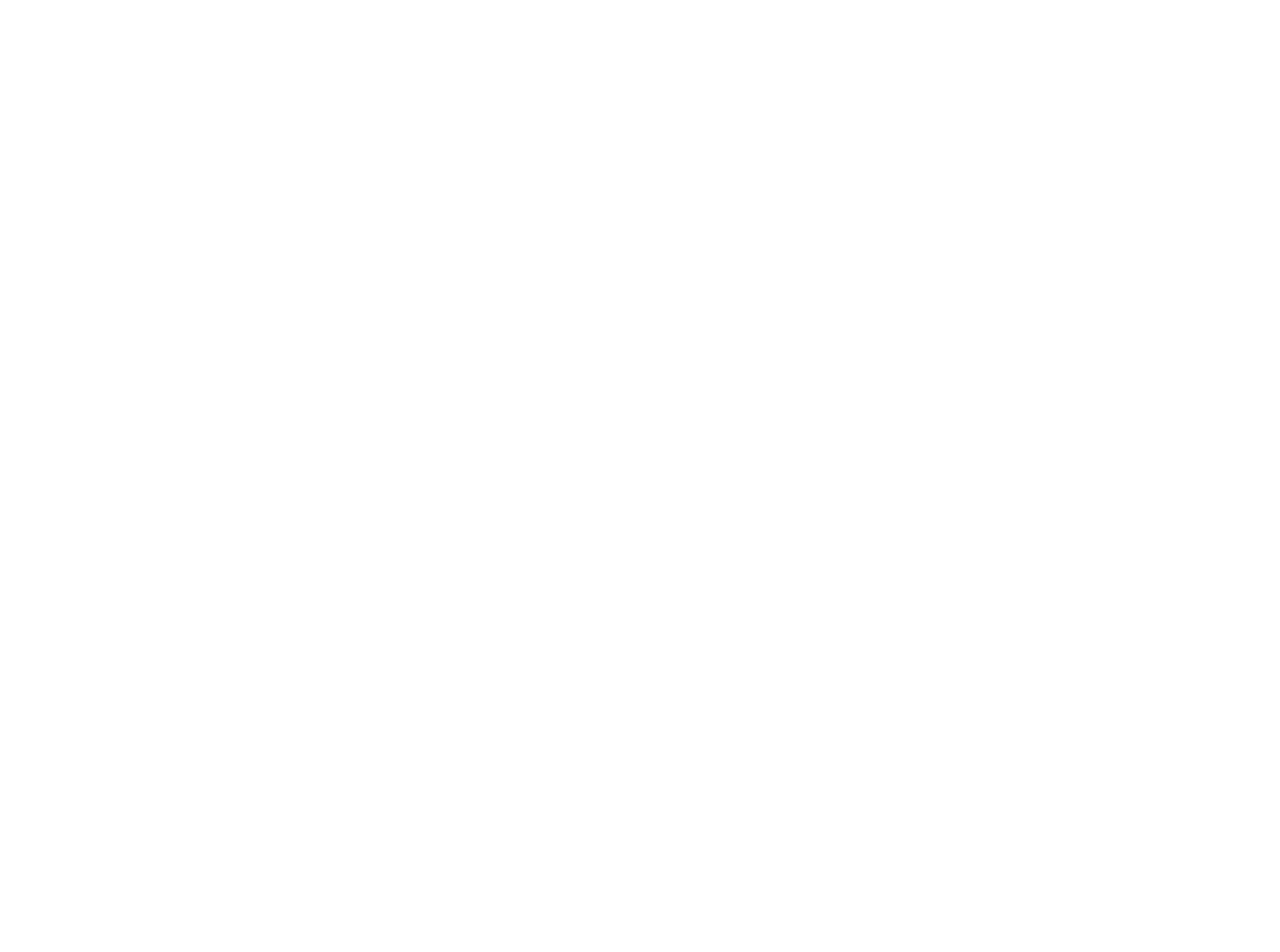
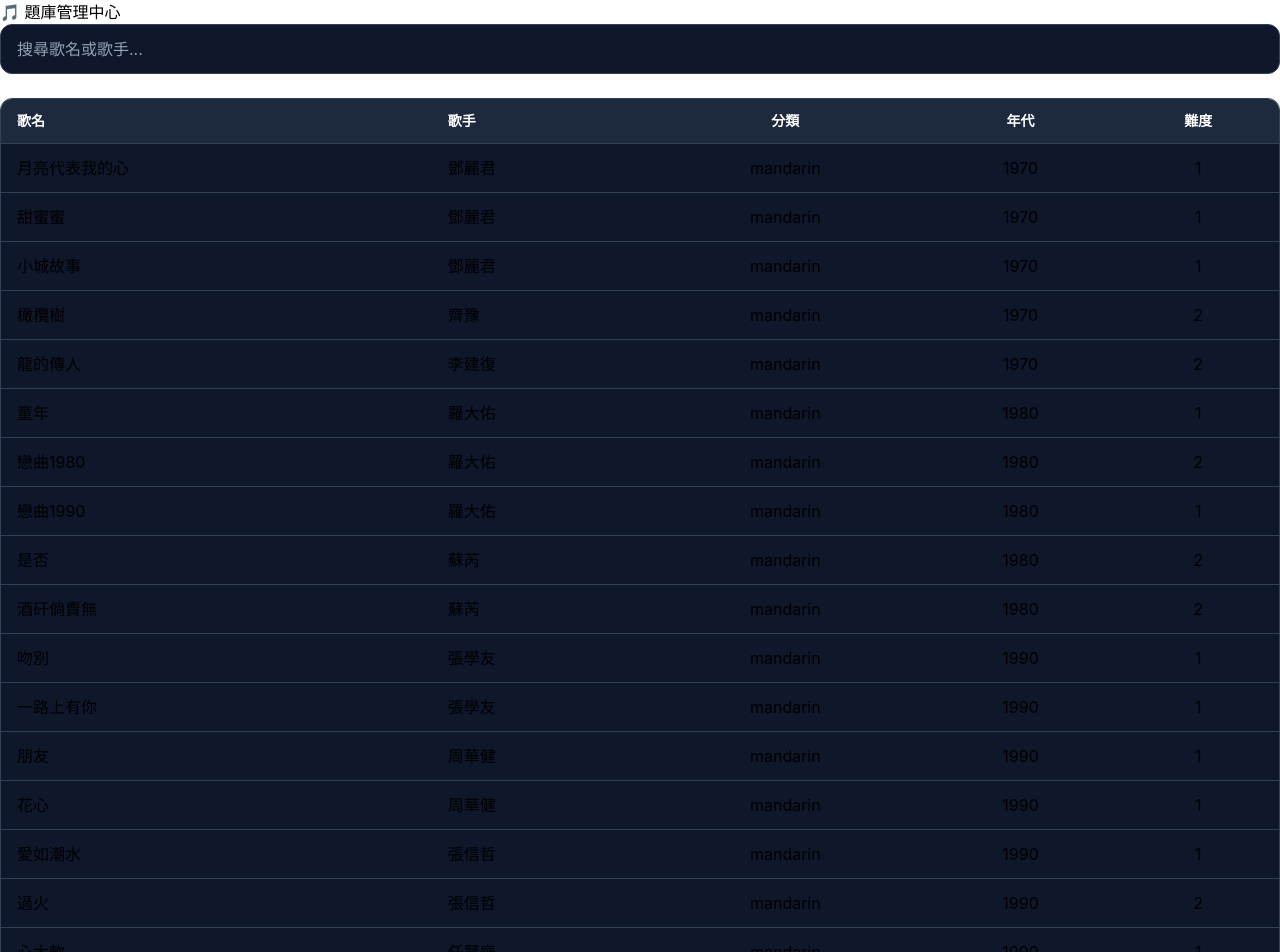
Before and after one commit to utalul/golden-song-king, a React (Vite) app: page /admin in a window 1280 px wide. Before the commit this address had no page. Shown: the top 952 px of the page. Before the commit the page ends 800 px from the top, so only its background shows below. Built offline with nearby package versions, Linux system fonts and the light colour scheme.

Commit message:
feat(admin): add searchable song manager

```diff
--- a/src/App.jsx
+++ b/src/App.jsx
@@ -10,6 +10,7 @@ import Join from "./pages/Join";
 import Lobby from "./pages/Lobby";
 import Game from "./pages/Game";
 import ImportSongs from "./pages/ImportSongs";
+import Admin from "./pages/Admin";
 
 function App() {
   return (
@@ -43,6 +44,10 @@ function App() {
   path="/import"
   element={<ImportSongs />}
 />
+<Route
+  path="/admin"
+  element={<Admin />}
+/>
       </Routes>
     </BrowserRouter>
   );
--- /dev/null
+++ b/src/components/admin/SearchBar.jsx
@@ -0,0 +1,27 @@
+export default function SearchBar({
+  value,
+  onChange
+}) {
+  return (
+    <input
+      type="text"
+      value={value}
+      onChange={(e) => onChange(e.target.value)}
+      placeholder="搜尋歌名或歌手..."
+      className="
+        w-full
+        rounded-xl
+        border
+        border-slate-700
+        bg-slate-900
+        px-4
+        py-3
+        text-white
+        placeholder:text-slate-400
+        focus:outline-none
+        focus:ring-2
+        focus:ring-sky-500
+      "
+    />
+  );
+}
--- /dev/null
+++ b/src/components/admin/SongTable.jsx
@@ -0,0 +1,73 @@
+import songs from "../../data/songs/all.json";
+
+export default function SongTable({
+  keyword = ""
+}) {
+const filteredSongs = songs.filter((song) => {
+  const text = `${song.songName}${song.artist}`.toLowerCase();
+
+  return text.includes(keyword.toLowerCase());
+});
+return (
+    <div className="mt-6 overflow-x-auto rounded-xl border border-slate-700">
+      <table className="min-w-full divide-y divide-slate-700">
+        <thead className="bg-slate-800">
+          <tr>
+            <th className="px-4 py-3 text-left text-sm font-semibold text-white">
+              歌名
+            </th>
+
+            <th className="px-4 py-3 text-left text-sm font-semibold text-white">
+              歌手
+            </th>
+
+            <th className="px-4 py-3 text-center text-sm font-semibold text-white">
+              分類
+            </th>
+
+            <th className="px-4 py-3 text-center text-sm font-semibold text-white">
+              年代
+            </th>
+
+            <th className="px-4 py-3 text-center text-sm font-semibold text-white">
+              難度
+            </th>
+          </tr>
+        </thead>
+
+        <tbody className="divide-y divide-slate-700 bg-slate-900">
+  {filteredSongs.map((song, index) => (
+    <tr
+      key={index}
+      className="hover:bg-slate-800 transition-colors"
+    >
+      <td className="px-4 py-3">
+        {song.songName}
+      </td>
+
+      <td className="px-4 py-3">
+        {song.artist}
+      </td>
+
+      <td className="px-4 py-3 text-center">
+        {song.category}
+      </td>
+
+      <td className="px-4 py-3 text-center">
+        {song.decade}
+      </td>
+
+      <td className="px-4 py-3 text-center">
+        {song.difficulty}
+      </td>
+    </tr>
+  ))}
+</tbody>
+      </table>
+
+      <div className="border-t border-slate-700 bg-slate-800 px-4 py-3 text-sm text-slate-300">
+        共 {filteredSongs.length} / {songs.length} 首歌曲
+      </div>
+    </div>
+  );
+}
--- a/src/data/songs/all.json
+++ b/src/data/songs/all.json
@@ -1,56 +1,402 @@
 [
-  {"songName":"月亮代表我的心","artist":"鄧麗君","decade":"1970","spotifyId":"","difficulty":1},
-  {"songName":"甜蜜蜜","artist":"鄧麗君","decade":"1970","spotifyId":"","difficulty":1},
-  {"songName":"小城故事","artist":"鄧麗君","decade":"1970","spotifyId":"","difficulty":1},
-  {"songName":"橄欖樹","artist":"齊豫","decade":"1970","spotifyId":"","difficulty":2},
-  {"songName":"龍的傳人","artist":"李建復","decade":"1970","spotifyId":"","difficulty":2},
-
-  {"songName":"童年","artist":"羅大佑","decade":"1980","spotifyId":"","difficulty":1},
-  {"songName":"戀曲1980","artist":"羅大佑","decade":"1980","spotifyId":"","difficulty":2},
-  {"songName":"戀曲1990","artist":"羅大佑","decade":"1980","spotifyId":"","difficulty":1},
-  {"songName":"是否","artist":"蘇芮","decade":"1980","spotifyId":"","difficulty":2},
-  {"songName":"酒矸倘賣無","artist":"蘇芮","decade":"1980","spotifyId":"","difficulty":2},
-
-  {"songName":"吻別","artist":"張學友","decade":"1990","spotifyId":"","difficulty":1},
-  {"songName":"一路上有你","artist":"張學友","decade":"1990","spotifyId":"","difficulty":1},
-  {"songName":"朋友","artist":"周華健","decade":"1990","spotifyId":"","difficulty":1},
-  {"songName":"花心","artist":"周華健","decade":"1990","spotifyId":"","difficulty":1},
-  {"songName":"愛如潮水","artist":"張信哲","decade":"1990","spotifyId":"","difficulty":1},
-  {"songName":"過火","artist":"張信哲","decade":"1990","spotifyId":"","difficulty":2},
-  {"songName":"心太軟","artist":"任賢齊","decade":"1990","spotifyId":"","difficulty":1},
-  {"songName":"傷心太平洋","artist":"任賢齊","decade":"1990","spotifyId":"","difficulty":1},
-  {"songName":"對面的女孩看過來","artist":"任賢齊","decade":"1990","spotifyId":"","difficulty":1},
-  {"songName":"至少還有你","artist":"林憶蓮","decade":"1990","spotifyId":"","difficulty":1},
-  {"songName":"聽海","artist":"張惠妹","decade":"1990","spotifyId":"","difficulty":1},
-  {"songName":"姐妹","artist":"張惠妹","decade":"1990","spotifyId":"","difficulty":1},
-  {"songName":"新不了情","artist":"萬芳","decade":"1990","spotifyId":"","difficulty":1},
-  {"songName":"勇氣","artist":"梁靜茹","decade":"1990","spotifyId":"","difficulty":1},
-  {"songName":"後來","artist":"劉若英","decade":"1990","spotifyId":"","difficulty":1},
-
-  {"songName":"七里香","artist":"周杰倫","decade":"2000","spotifyId":"","difficulty":1},
-  {"songName":"青花瓷","artist":"周杰倫","decade":"2000","spotifyId":"","difficulty":1},
-  {"songName":"簡單愛","artist":"周杰倫","decade":"2000","spotifyId":"","difficulty":1},
-  {"songName":"晴天","artist":"周杰倫","decade":"2000","spotifyId":"","difficulty":1},
-  {"songName":"夜曲","artist":"周杰倫","decade":"2000","spotifyId":"","difficulty":2},
-  {"songName":"童話","artist":"光良","decade":"2000","spotifyId":"","difficulty":1},
-  {"songName":"第一次","artist":"光良","decade":"2000","spotifyId":"","difficulty":1},
-  {"songName":"江南","artist":"林俊傑","decade":"2000","spotifyId":"","difficulty":1},
-  {"songName":"曹操","artist":"林俊傑","decade":"2000","spotifyId":"","difficulty":2},
-  {"songName":"一千年以後","artist":"林俊傑","decade":"2000","spotifyId":"","difficulty":1},
-  {"songName":"愛你","artist":"王心凌","decade":"2000","spotifyId":"","difficulty":1},
-  {"songName":"倒帶","artist":"蔡依林","decade":"2000","spotifyId":"","difficulty":1},
-  {"songName":"舞孃","artist":"蔡依林","decade":"2000","spotifyId":"","difficulty":2},
-  {"songName":"Super Star","artist":"S.H.E","decade":"2000","spotifyId":"","difficulty":1},
-  {"songName":"波斯貓","artist":"S.H.E","decade":"2000","spotifyId":"","difficulty":1},
-
-  {"songName":"小幸運","artist":"田馥甄","decade":"2010","spotifyId":"","difficulty":1},
-  {"songName":"那些年","artist":"胡夏","decade":"2010","spotifyId":"","difficulty":1},
-  {"songName":"告白氣球","artist":"周杰倫","decade":"2010","spotifyId":"","difficulty":1},
-  {"songName":"不為誰而作的歌","artist":"林俊傑","decade":"2010","spotifyId":"","difficulty":2},
-  {"songName":"光年之外","artist":"鄧紫棋","decade":"2010","spotifyId":"","difficulty":1},
-  {"songName":"泡沫","artist":"鄧紫棋","decade":"2010","spotifyId":"","difficulty":1},
-  {"songName":"魚仔","artist":"盧廣仲","decade":"2010","spotifyId":"","difficulty":2},
-  {"songName":"刻在我心底的名字","artist":"盧廣仲","decade":"2020","spotifyId":"","difficulty":1},
-  {"songName":"怎麼了","artist":"周興哲","decade":"2020","spotifyId":"","difficulty":1},
-  {"songName":"如果可以","artist":"韋禮安","decade":"2020","spotifyId":"","difficulty":1}
+  {
+    "songName": "月亮代表我的心",
+    "artist": "鄧麗君",
+    "category": "mandarin",
+    "decade": "1970",
+    "spotifyId": "",
+    "difficulty": 1
+  },
+  {
+    "songName": "甜蜜蜜",
+    "artist": "鄧麗君",
+    "category": "mandarin",
+    "decade": "1970",
+    "spotifyId": "",
+    "difficulty": 1
+  },
+  {
+    "songName": "小城故事",
+    "artist": "鄧麗君",
+    "category": "mandarin",
+    "decade": "1970",
+    "spotifyId": "",
+    "difficulty": 1
+  },
+  {
+    "songName": "橄欖樹",
+    "artist": "齊豫",
+    "category": "mandarin",
+    "decade": "1970",
+    "spotifyId": "",
+    "difficulty": 2
+  },
+  {
+    "songName": "龍的傳人",
+    "artist": "李建復",
+    "category": "mandarin",
+    "decade": "1970",
+    "spotifyId": "",
+    "difficulty": 2
+  },
+  {
+    "songName": "童年",
+    "artist": "羅大佑",
+    "category": "mandarin",
+    "decade": "1980",
+    "spotifyId": "",
+    "difficulty": 1
+  },
+  {
+    "songName": "戀曲1980",
+    "artist": "羅大佑",
+    "category": "mandarin",
+    "decade": "1980",
+    "spotifyId": "",
+    "difficulty": 2
+  },
+  {
+    "songName": "戀曲1990",
+    "artist": "羅大佑",
+    "category": "mandarin",
+    "decade": "1980",
+    "spotifyId": "",
+    "difficulty": 1
+  },
+  {
+    "songName": "是否",
+    "artist": "蘇芮",
+    "category": "mandarin",
+    "decade": "1980",
+    "spotifyId": "",
+    "difficulty": 2
+  },
+  {
+    "songName": "酒矸倘賣無",
+    "artist": "蘇芮",
+    "category": "mandarin",
+    "decade": "1980",
+    "spotifyId": "",
+    "difficulty": 2
+  },
+  {
+    "songName": "吻別",
+    "artist": "張學友",
+    "category": "mandarin",
+    "decade": "1990",
+    "spotifyId": "",
+    "difficulty": 1
+  },
+  {
+    "songName": "一路上有你",
+    "artist": "張學友",
+    "category": "mandarin",
+    "decade": "1990",
+    "spotifyId": "",
+    "difficulty": 1
+  },
+  {
+    "songName": "朋友",
+    "artist": "周華健",
+    "category": "mandarin",
+    "decade": "1990",
+    "spotifyId": "",
+    "difficulty": 1
+  },
+  {
+    "songName": "花心",
+    "artist": "周華健",
+    "category": "mandarin",
+    "decade": "1990",
+    "spotifyId": "",
+    "difficulty": 1
+  },
+  {
+    "songName": "愛如潮水",
+    "artist": "張信哲",
+    "category": "mandarin",
+    "decade": "1990",
+    "spotifyId": "",
+    "difficulty": 1
+  },
+  {
+    "songName": "過火",
+    "artist": "張信哲",
+    "category": "mandarin",
+    "decade": "1990",
+    "spotifyId": "",
+    "difficulty": 2
+  },
+  {
+    "songName": "心太軟",
+    "artist": "任賢齊",
+    "category": "mandarin",
+    "decade": "1990",
+    "spotifyId": "",
+    "difficulty": 1
+  },
+  {
+    "songName": "傷心太平洋",
+    "artist": "任賢齊",
+    "category": "mandarin",
+    "decade": "1990",
+    "spotifyId": "",
+    "difficulty": 1
+  },
+  {
+    "songName": "對面的女孩看過來",
+    "artist": "任賢齊",
+    "category": "mandarin",
+    "decade": "1990",
+    "spotifyId": "",
+    "difficulty": 1
+  },
+  {
+    "songName": "至少還有你",
+    "artist": "林憶蓮",
+    "category": "mandarin",
+    "decade": "1990",
+    "spotifyId": "",
+    "difficulty": 1
+  },
+  {
+    "songName": "聽海",
+    "artist": "張惠妹",
+    "category": "mandarin",
+    "decade": "1990",
+    "spotifyId": "",
+    "difficulty": 1
+  },
+  {
+    "songName": "姐妹",
+    "artist": "張惠妹",
+    "category": "mandarin",
+    "decade": "1990",
+    "spotifyId": "",
+    "difficulty": 1
+  },
+  {
+    "songName": "新不了情",
+    "artist": "萬芳",
+    "category": "mandarin",
+    "decade": "1990",
+    "spotifyId": "",
+    "difficulty": 1
+  },
+  {
+    "songName": "勇氣",
+    "artist": "梁靜茹",
+    "category": "mandarin",
+    "decade": "1990",
+    "spotifyId": "",
+    "difficulty": 1
+  },
+  {
+    "songName": "後來",
+    "artist": "劉若英",
+    "category": "mandarin",
+    "decade": "1990",
+    "spotifyId": "",
+    "difficulty": 1
+  },
+  {
+    "songName": "七里香",
+    "artist": "周杰倫",
+    "category": "mandarin",
+    "decade": "2000",
+    "spotifyId": "",
+    "difficulty": 1
+  },
+  {
+    "songName": "青花瓷",
+    "artist": "周杰倫",
+    "category": "mandarin",
+    "decade": "2000",
+    "spotifyId": "",
+    "difficulty": 1
+  },
+  {
+    "songName": "簡單愛",
+    "artist": "周杰倫",
+    "category": "mandarin",
+    "decade": "2000",
+    "spotifyId": "",
+    "difficulty": 1
+  },
+  {
+    "songName": "晴天",
+    "artist": "周杰倫",
+    "category": "mandarin",
+    "decade": "2000",
+    "spotifyId": "",
+    "difficulty": 1
+  },
+  {
+    "songName": "夜曲",
+    "artist": "周杰倫",
+    "category": "mandarin",
+    "decade": "2000",
+    "spotifyId": "",
+    "difficulty": 2
+  },
+  {
+    "songName": "童話",
+    "artist": "光良",
+    "category": "mandarin",
+    "decade": "2000",
+    "spotifyId": "",
+    "difficulty": 1
+  },
+  {
+    "songName": "第一次",
+    "artist": "光良",
+    "category": "mandarin",
+    "decade": "2000",
+    "spotifyId": "",
+    "difficulty": 1
+  },
+  {
+    "songName": "江南",
+    "artist": "林俊傑",
+    "category": "mandarin",
+    "decade": "2000",
+    "spotifyId": "",
+    "difficulty": 1
+  },
+  {
+    "songName": "曹操",
+    "artist": "林俊傑",
+    "category": "mandarin",
+    "decade": "2000",
+    "spotifyId": "",
+    "difficulty": 2
+  },
+  {
+    "songName": "一千年以後",
+    "artist": "林俊傑",
+    "category": "mandarin",
+    "decade": "2000",
+    "spotifyId": "",
+    "difficulty": 1
+  },
+  {
+    "songName": "愛你",
+    "artist": "王心凌",
+    "category": "mandarin",
+    "decade": "2000",
+    "spotifyId": "",
+    "difficulty": 1
+  },
+  {
+    "songName": "倒帶",
+    "artist": "蔡依林",
+    "category": "mandarin",
+    "decade": "2000",
+    "spotifyId": "",
+    "difficulty": 1
+  },
+  {
+    "songName": "舞孃",
+    "artist": "蔡依林",
+    "category": "mandarin",
+    "decade": "2000",
+    "spotifyId": "",
+    "difficulty": 2
+  },
+  {
+    "songName": "Super Star",
+    "artist": "S.H.E",
+    "category": "mandarin",
+    "decade": "2000",
+    "spotifyId": "",
+    "difficulty": 1
+  },
+  {
+    "songName": "波斯貓",
+    "artist": "S.H.E",
+    "category": "mandarin",
+    "decade": "2000",
+    "spotifyId": "",
+    "difficulty": 1
+  },
+  {
+    "songName": "小幸運",
+    "artist": "田馥甄",
+    "category": "mandarin",
+    "decade": "2010",
+    "spotifyId": "",
+    "difficulty": 1
+  },
+  {
+    "songName": "那些年",
+    "artist": "胡夏",
+    "category": "mandarin",
+    "decade": "2010",
+    "spotifyId": "",
+    "difficulty": 1
+  },
+  {
+    "songName": "告白氣球",
+    "artist": "周杰倫",
+    "category": "mandarin",
+    "decade": "2010",
+    "spotifyId": "",
+    "difficulty": 1
+  },
+  {
+    "songName": "不為誰而作的歌",
+    "artist": "林俊傑",
+    "category": "mandarin",
+    "decade": "2010",
+    "spotifyId": "",
+    "difficulty": 2
+  },
+  {
+    "songName": "光年之外",
+    "artist": "鄧紫棋",
+    "category": "mandarin",
+    "decade": "2010",
+    "spotifyId": "",
+    "difficulty": 1
+  },
+  {
+    "songName": "泡沫",
+    "artist": "鄧紫棋",
+    "category": "mandarin",
+    "decade": "2010",
+    "spotifyId": "",
+    "difficulty": 1
+  },
+  {
+    "songName": "魚仔",
+    "artist": "盧廣仲",
+    "category": "mandarin",
+    "decade": "2010",
+    "spotifyId": "",
+    "difficulty": 2
+  },
+  {
+    "songName": "刻在我心底的名字",
+    "artist": "盧廣仲",
+    "category": "mandarin",
+    "decade": "2020",
+    "spotifyId": "",
+    "difficulty": 1
+  },
+  {
+    "songName": "怎麼了",
+    "artist": "周興哲",
+    "category": "mandarin",
+    "decade": "2020",
+    "spotifyId": "",
+    "difficulty": 1
+  },
+  {
+    "songName": "如果可以",
+    "artist": "韋禮安",
+    "category": "mandarin",
+    "decade": "2020",
+    "spotifyId": "",
+    "difficulty": 1
+  }
 ]
--- /dev/null
+++ b/src/pages/Admin.jsx
@@ -0,0 +1,33 @@
+import { useState } from "react";
+import Button from "../components/ui/Button";
+import SearchBar from "../components/admin/SearchBar";
+import SongTable from "../components/admin/SongTable";
+
+export default function Admin() {
+
+  const [keyword, setKeyword] =
+    useState("");
+
+  return (
+    <div>
+
+      <h1>
+        🎵 題庫管理中心
+      </h1>
+
+      <SearchBar
+        value={keyword}
+        onChange={setKeyword}
+      />
+
+      <SongTable
+        keyword={keyword}
+      />
+
+      <Button>
+        同步題庫
+      </Button>
+
+    </div>
+  );
+}
```
